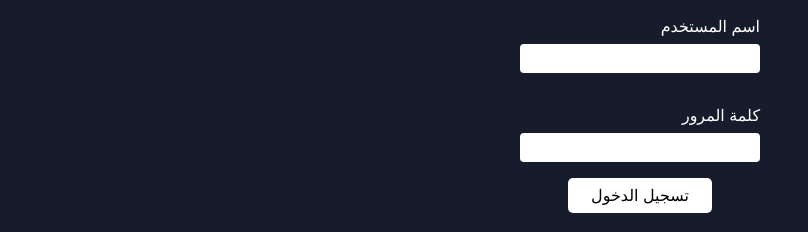
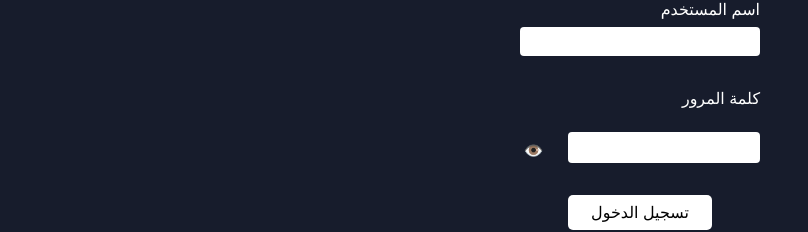
Before and after one commit to Louay-Guetat/CarthageBet, a React (Create React App) app in the folder client/: page /LoginDashboard in a window 1280 px wide. Shown: the part 334-566 px from the top of the page, without its empty margins (0-808 px from the left). Built offline with nearby package versions, Linux system fonts and the light colour scheme.

Commit message:
add show password icon to password fields

```diff
--- a/client/src/css/Login.css
+++ b/client/src/css/Login.css
@@ -40,6 +40,30 @@
 .Login .login-form div label {
   color: white;
   font-size: 24px;
+}
+.Login .login-form .password-container {
+  position: relative;
+}
+.Login .login-form .password-container .password-input-container {
+  display: flex;
+  flex-direction: column;
+  margin: 1rem 0rem;
+  width: 15vw;
+}
+.Login .login-form .password-container .password-input-container input {
+  padding: 0.25rem;
+  margin-top: 0.5rem;
+  border: none;
+  border-radius: 0.25rem;
+  font-size: 20px;
+  padding-left: 30px;
+}
+.Login .login-form .password-container .password-input-container .eye-icon {
+  position: absolute;
+  top: 67.5%;
+  left: 1.5%;
+  transform: translateY(-50%);
+  cursor: pointer;
 }
 .Login .login-form button {
   width: 50%;
--- a/client/src/pages/DashboardAgent.js
+++ b/client/src/pages/DashboardAgent.js
@@ -51,7 +51,6 @@ const DashboardAgent = () =>{
               setAllWallets(data.wallets);
 
               const selectedWallet = data.wallets.find(wallet => wallet.name === selectedOption);
-              console.log(selectedWallet)
               setWallet(selectedWallet.number);
             } else {
               console.log('User not found or other error:', response.status);
@@ -172,7 +171,13 @@ const DashboardAgent = () =>{
             const jsonManagerData = await managerData.json();
             const jsonAgentsData = await agentsReponse.json();
 
-            const filteredData = jsonData;
+            const filteredData = jsonData.filter((item) => {
+                if (allWallets){
+                    const walletExists = allWallets.some(walletObj => walletObj.number === item.wallet);
+                    return item.status === false && walletExists;
+                }
+            });
+
             let filteredDataHistory = undefined
             if(role === 'agent'){
                 filteredDataHistory = jsonHistoryData.filter((item) => item.wallet === wallet);
@@ -183,7 +188,7 @@ const DashboardAgent = () =>{
             filteredDataHistory.map((item) => amounts = amounts + parseInt(item.montant))
 
             setTotal(amounts)
-            setData(jsonData);
+            setData(filteredData);
             setDataHistory(filteredDataHistory);
             setManagerData(jsonManagerData);
             setAgents(jsonAgentsData);
@@ -492,7 +497,6 @@ const DashboardAgent = () =>{
                     setAddAgentStyle('none')
                     setAgentsStyle('flex')
                 }else{
-                    console.log(data)
                     const response = await fetch(process.env.REACT_APP_API_URL+'/editAgent', {
                         method: 'POST',
                         headers: {
@@ -602,6 +606,13 @@ const DashboardAgent = () =>{
         setAgentsDetailsVisibility(new Array(filteredAgentsData.length).fill(false));
     };
 
+    const [showPassword, setShowPassword] = useState(false);
+
+    const togglePasswordVisibility = () => {
+        setShowPassword(!showPassword);
+    };
+
+
     return (
         <div className="Dashboard-Agent">
             <ToastContainer />
@@ -648,7 +659,7 @@ const DashboardAgent = () =>{
                                     <div className="details">
                                         <div className='data-row' key={'detail' + index}>
                                         <div className='credentials'>
-                                            <p> معرف المستخدم: {detail.id} </p>
+                                            <p> ID: {detail.id} </p>
                                             <p> إسم المستخدم: {detail.nom} </p>
                                             <p> رقم الهاتف: {detail.num} </p>
                                         </div>
@@ -698,7 +709,7 @@ const DashboardAgent = () =>{
                                     <div className="details">
                                         <div className='data-row' key={'detail' + index}>
                                             <div className='credentials'>
-                                                <p> معرف المستخدم: {detail.id} </p>
+                                                <p> ID: {detail.id} </p>
                                                 <p> رقم الهاتف: {detail.num} </p>
                                                 <p> الجواب: {detail.status} </p>
                                                 <p> سحب / إيداع: {detail.method} </p>
@@ -763,7 +774,7 @@ const DashboardAgent = () =>{
                                             <div className="details">
                                                 <div className='data-row' key={'detail' + index}>
                                                     <div className='credentials'>
-                                                        <p> معرف المستخدم: {detail.id} </p>
+                                                        <p> ID: {detail.id} </p>
                                                         <p> رقم الهاتف: {detail.num} </p>
                                                         <p> الجواب: {detail.status} </p>
                                                         <p> سحب / إيداع: {detail.method} </p>
@@ -815,7 +826,7 @@ const DashboardAgent = () =>{
                                             <div className="details">
                                                 <div className='data-row' key={'detail' + index}>
                                                     <div className='credentials'>
-                                                        <p> معرف المستخدم: {detail.id} </p>
+                                                        <p> ID: {detail.id} </p>
                                                         <p> رقم الهاتف: {detail.num} </p>
                                                         <p> الجواب: {detail.status} </p>
                                                         <p> سحب / إيداع: {detail.method} </p>
@@ -908,8 +919,19 @@ const DashboardAgent = () =>{
                         <div style={{display: addAgentStyle}} className='add-agent'>
                                 <label>اسم المستخدم</label>
                                 <input defaultValue={agentUsername} type='text' onChange={(e) => setAgentUsername(e.target.value)} />
-                                <label>كلمة المرور</label>
-                                <input defaultValue={agentPassword} type='password' onChange={(e) => setAgentPassword(e.target.value)} />
+                                <div className="password-container">
+                                    <label> كلمة المرور </label>
+                                    <div className="password-input-container">
+                                        <input
+                                            defaultValue={agentPassword}
+                                            type={showPassword ? 'text' : 'password'}
+                                            onChange={(e) => setAgentPassword(e.target.value)}
+                                        />
+                                        <span className="eye-icon" onClick={togglePasswordVisibility}>
+                                            {showPassword ? '👀' : '👁️'}
+                                        </span>
+                                    </div>
+                                </div>
                                 <label>الرصيد</label>
                                 <input defaultValue={agentSolde} type='text' onChange={(e) => setAgentSolde(e.target.value)} />
                                 <div className='walletInputs'>
--- a/client/src/pages/Login.js
+++ b/client/src/pages/Login.js
@@ -7,6 +7,7 @@ import { useNavigate } from 'react-router-dom';
 const Login = () =>{
     const [username, setUsername] = useState()
     const [password, setPassword] = useState();
+    const [showPassword, setShowPassword] = useState(false);
 
     const navigate = useNavigate();
 
@@ -49,6 +50,10 @@ const Login = () =>{
           }
     }
 
+    const togglePasswordVisibility = () => {
+        setShowPassword(!showPassword);
+    };
+
     return (
         <div className="Login">
             <ToastContainer />
@@ -57,11 +62,19 @@ const Login = () =>{
             <div className='login-form'>
                 <div>
                     <label>اسم المستخدم</label>
-                    <input type="text" onChange={(e) => setUsername(e.target.value)} />
+                    <input id='userID' type="text" onChange={(e) => setUsername(e.target.value)} />
                 </div>
-                <div>
+                <div className="password-container">
                     <label> كلمة المرور </label>
-                    <input type="password" onChange={(e) => setPassword(e.target.value)} />
+                    <div className="password-input-container">
+                        <input
+                            type={showPassword ? 'text' : 'password'}
+                            onChange={(e) => setPassword(e.target.value)}
+                        />
+                        <span className="eye-icon" onClick={togglePasswordVisibility}>
+                            {showPassword ? '👀' : '👁️'}
+                        </span>
+                    </div>
                 </div>
 
                 <button onClick={handleLogin}> تسجيل الدخول </button>
--- a/client/src/pages/paiement.js
+++ b/client/src/pages/paiement.js
@@ -179,7 +179,7 @@ const Paiement = () => {
                     رقم المحفظة: <span style={{color:'green'}}>{wallet}</span>
                 </p>
                 <div className='formulaire'>
-                    <input type='text' placeholder='معرف المستخدم' onChange={(e) => verifyID(e.target.value)} />
+                    <input type='text' placeholder='ID' onChange={(e) => verifyID(e.target.value)} />
                     <span className='error' style={ idError !== undefined ? {display : 'flex', color:'red', fontSize:'14px'} : {display: 'none'}} > {idError} </span>
 
                     <input type='text' placeholder='إسم المستخدم' onChange={(e) => verifyNom(e.target.value)} />
--- a/client/src/scss/Login.scss
+++ b/client/src/scss/Login.scss
@@ -31,6 +31,7 @@
             flex-direction: column;
             margin: 1rem 0rem;
             width: 15vw;
+
             input{
                 padding: 0.25rem;
                 margin-top: 0.5rem;
@@ -42,6 +43,34 @@
             label{
                 color: white;
                 font-size: 24px;
+            }
+        }
+
+        .password-container {
+            position: relative;
+
+            .password-input-container {
+                display: flex;
+            flex-direction: column;
+            margin: 1rem 0rem;
+            width: 15vw;
+
+                input{
+                    padding: 0.25rem;
+                    margin-top: 0.5rem;
+                    border: none;
+                    border-radius: 0.25rem;
+                    font-size: 20px;
+                    padding-left: 30px;
+                }
+
+                .eye-icon {
+                    position: absolute;
+                    top: 67.5%;
+                    left: 1.5%;
+                    transform: translateY(-50%);
+                    cursor: pointer;
+                }
             }
         }
 
```
Also changed, not shown: client/src/css/DashboardAgent.css (+23 -0 lines), client/src/scss/DashboardAgent.scss (+27 -0 lines), 1 other file (tests, documents, lock files or other folders).
